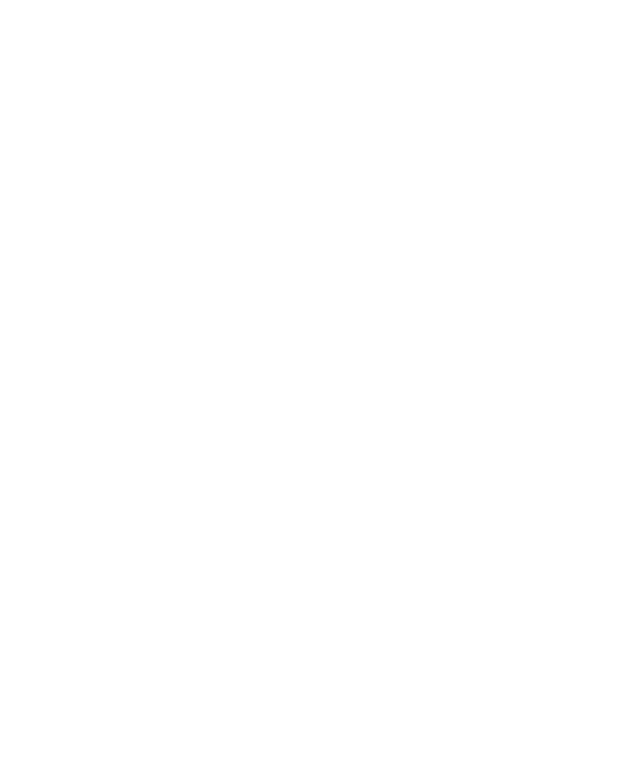
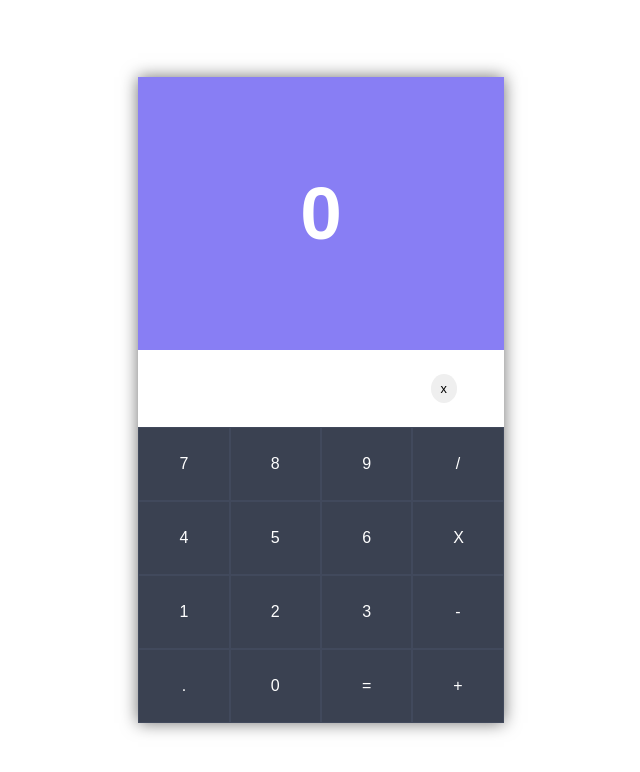
Before and after one commit to SydBrain/calculator, a plain HTML site: page index.html in a window 1280 px wide. Shown: the whole page, without its empty margins (319-959 px from the left). Drawn offline with Linux system fonts and the light colour scheme.

Commit message:
Completed basic calculator UI + styling

```diff
--- a/css/style.css
+++ b/css/style.css
@@ -22,6 +22,7 @@
 body {
     line-height: 1.5;
     -webkit-font-smoothing: antialiased;
+    font-family: 'Arial', sans-serif;
 }
 
 /*
@@ -66,3 +67,89 @@ h6 {
 #__next {
     isolation: isolate;
 }
+
+:root {
+    --main-text-color: #fff;
+    --accent-text-color: #221c28;
+    --main-bg-color: #3a4151;
+    --accent-color: #887ef4;
+}
+
+main {
+    display: grid;
+    place-items: center;
+    height: 100vh;
+}
+
+button {
+    cursor: pointer;
+}
+
+.calculator-container {
+    box-shadow: 0 0 1rem rgb(112, 112, 112);
+}
+
+.main-display {
+    background-color: var(--accent-color);
+    color: var(--main-text-color);
+    display: grid;
+    place-items: center;
+    font-size: 4rem;
+    padding: 5rem;
+}
+
+.expression-display {
+    display: flex;
+    align-items: center;
+    background-color: var(--main-text-color);
+    padding: 1.5rem 0;
+    font-size: 1.5rem;
+    color: var(--accent-text-color);
+}
+
+#clear-btn {
+    padding: 5px 10px;
+    border: none;
+    border-radius: 50%;
+    font-size: 0.8rem;
+}
+
+.expression {
+    display: block;
+    width: 80%;
+}
+
+.keyboard {
+    display: flex;
+    flex-direction: column;
+    gap: 0;
+}
+
+.keyboard-row {
+    display: flex;
+    justify-content: stretch;
+    align-items: stretch;
+}
+
+.key {
+    border: solid 0.0006rem #41495c;
+    text-align: center;
+    flex-grow: 1;
+    padding: 1.5rem 2.5rem;
+    margin: 0;
+    background-color: var(--main-bg-color);
+    color: var(--main-text-color);
+    width: 20%;
+    box-shadow: 0 0 0 rgb(69, 69, 69);
+    transition:
+        background-color 300ms ease-in-out,
+        transform 300ms ease-in-out,
+        box-shadow 300ms ease-in-out;
+}
+
+
+.key:hover {
+    background-color: #3f4658;
+    transform: scale(1.03);
+    box-shadow: 0 0.5rem 1rem rgb(22, 22, 22);
+}
--- a/index.html
+++ b/index.html
@@ -10,7 +10,43 @@
 </head>
 
 <body>
-
+    <main class="content-container">
+        <div class="calculator-container">
+            <div class="main-display">
+                <h3 id="result">0</h3>
+            </div>
+            <div class="expression-display">
+                <span class="expression"></span>
+                <button id="clear-btn">x</button>
+            </div>
+            <div class="keyboard">
+                <div class="keyboard-row">
+                    <button class="key" value="7">7</button>
+                    <button class="key" value="8">8</button>
+                    <button class="key" value="9">9</button>
+                    <button id="division" class="key">/</button>
+                </div>
+                <div class="keyboard-row">
+                    <button class="key" value="4">4</button>
+                    <button class="key" value="5">5</button>
+                    <button class="key" value="6">6</button>
+                    <button id="multiplication" class="key">X</button>
+                </div>
+                <div class="keyboard-row">
+                    <button class="key" value="1">1</button>
+                    <button class="key" value="2">2</button>
+                    <button class="key" value="3">3</button>
+                    <button id="subtraction" class="key">-</button>
+                </div>
+                <div class="keyboard-row">
+                    <button class="key">.</button>
+                    <button class="key" value="0">0</button>
+                    <button id="equals" class="key">=</button>
+                    <button id="addition" class="key">+</button>
+                </div>
+            </div>
+        </div>
+    </main>
 </body>
 
 </html>
```
Also changed, not shown: assets/images/design-inspiration.png (added).
